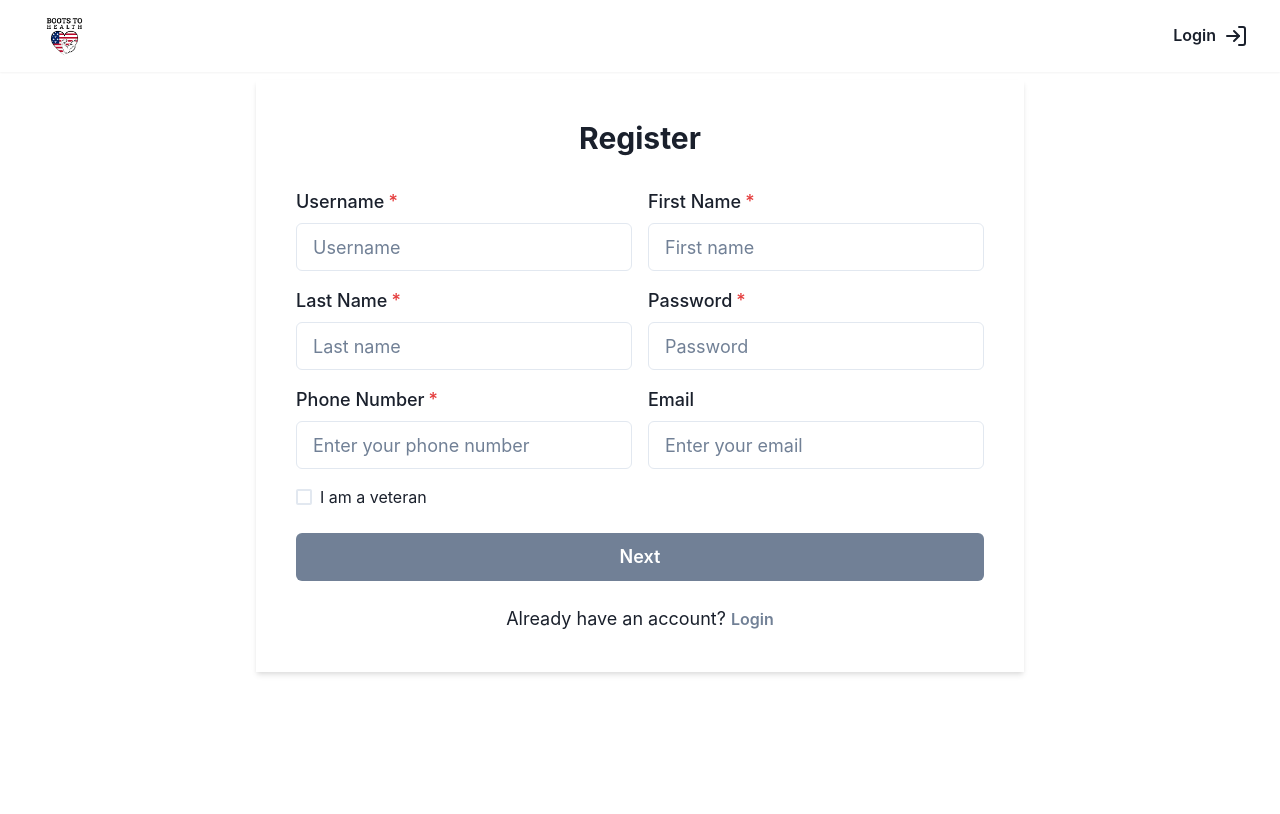
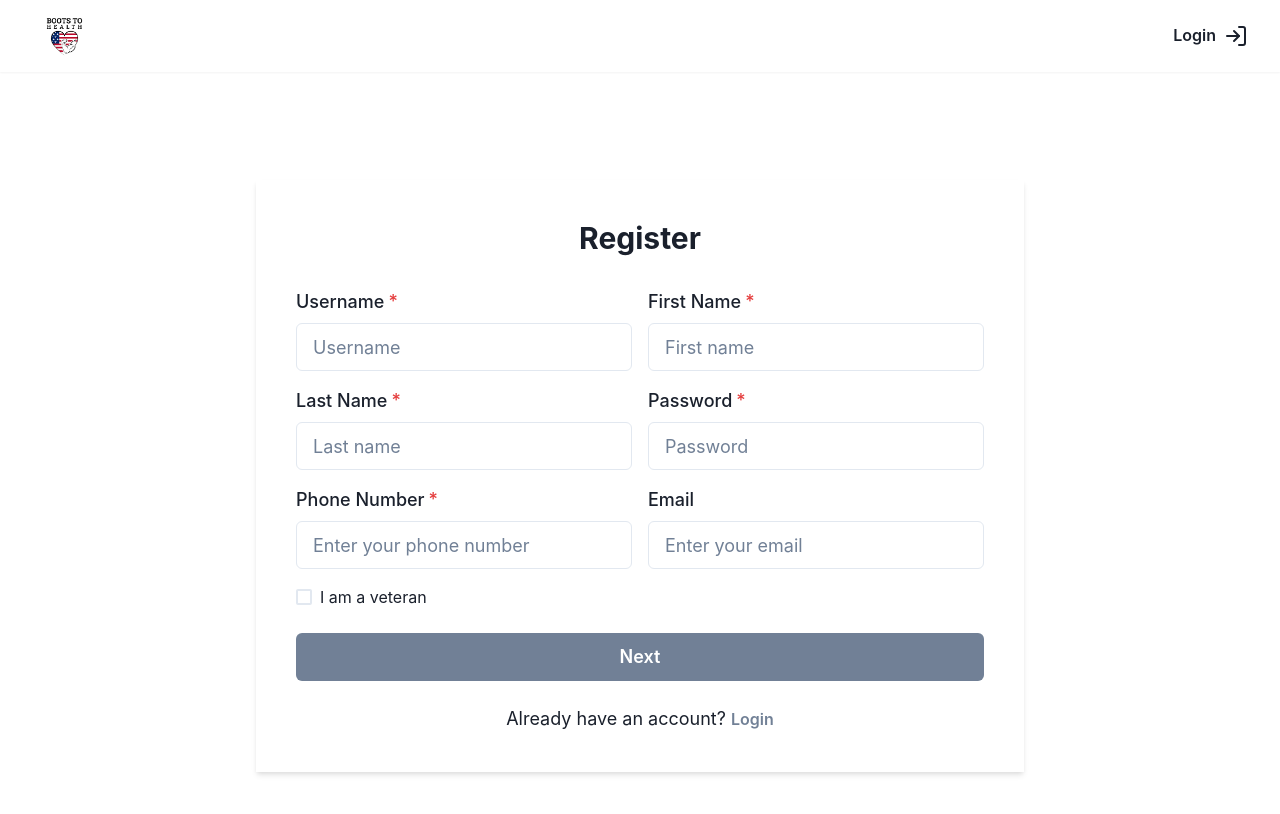
Before and after one commit to michellechang02/veterans-society, a React (Vite) app in the folder frontend/: page /register in a window 1280 px wide. Shown: the top 814 px of the page. Built offline with nearby package versions, Linux system fonts and the light colour scheme.

Commit message:
center box

```diff
--- a/frontend/src/components/Register.tsx
+++ b/frontend/src/components/Register.tsx
@@ -143,7 +143,7 @@ const Register: React.FC = () => {
   };
 
   return (
-    <Center>
+    <Center minH="100vh">
       <Box
         mt={2}
         p={10}
```
